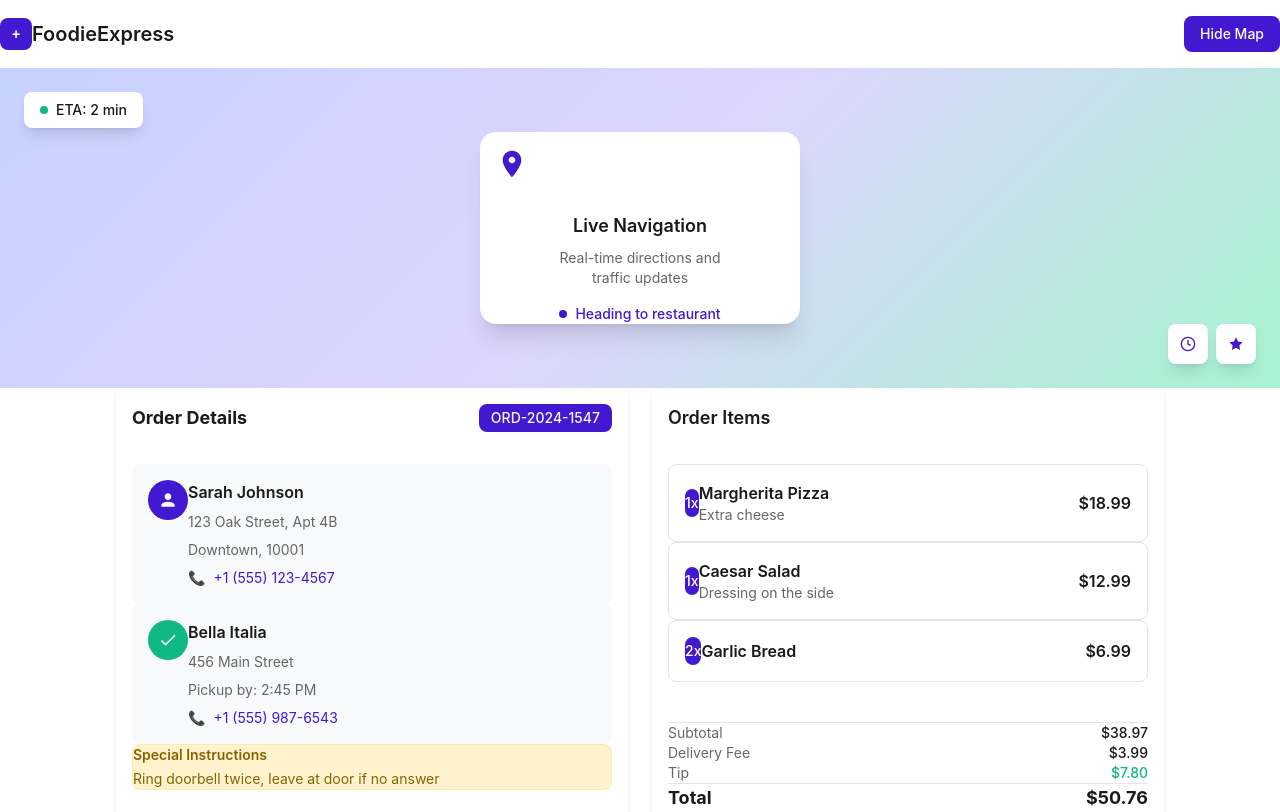
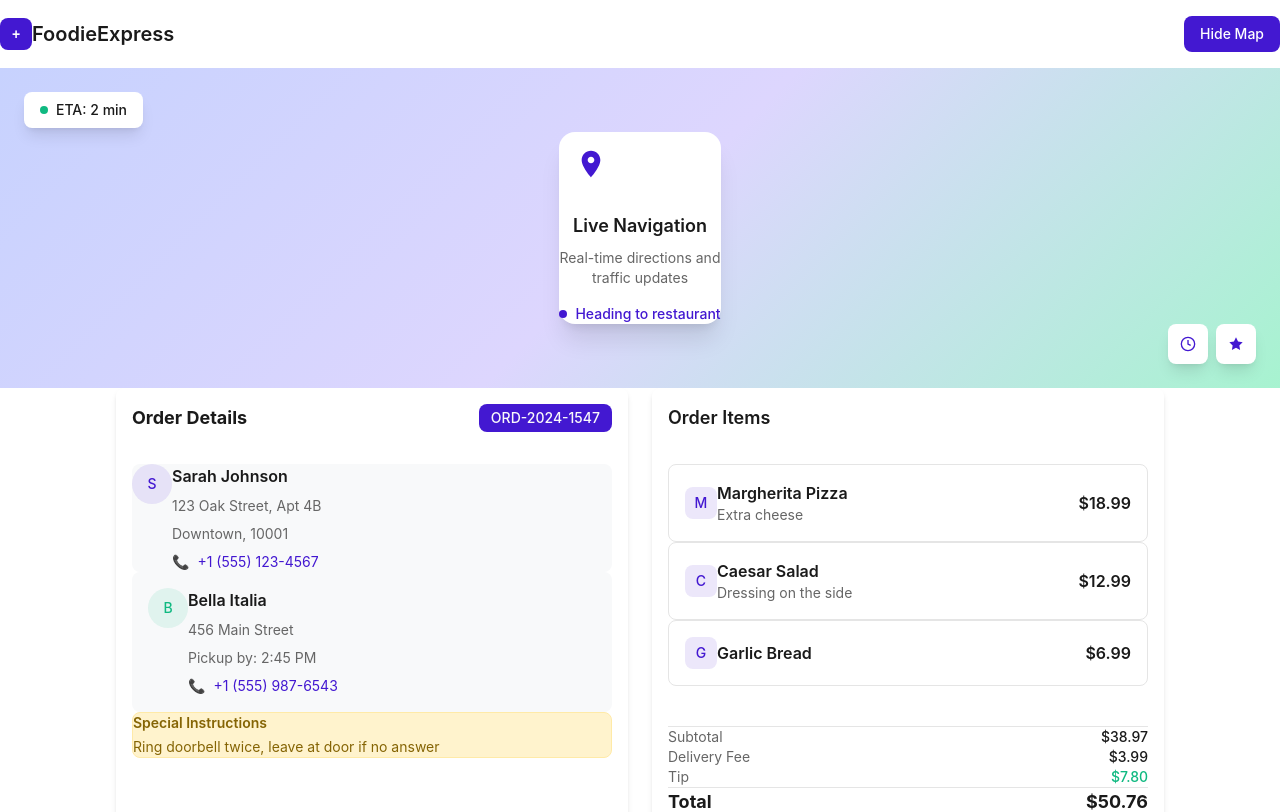
Before and after one commit to foodieEXPRESS/foodieEXPRESS_borN2Code, a React (Vite) app in the folder client/: page /order-details-tracking in a window 1280 px wide. Shown: the top 812 px of the page. Built offline with nearby package versions, Linux system fonts and the light colour scheme.

Commit message:
order tracking in progress

```diff
--- a/client/src/pages/am_pages/order_details_Tracking.tsx
+++ b/client/src/pages/am_pages/order_details_Tracking.tsx
@@ -16,7 +16,7 @@ const OrderDetailsTracking: React.FC = () => {
           </div>
           <button
             onClick={() => setShowMap(!showMap)}
-            className="text-white px-4 py-2 text-sm font-medium hover:opacity-90 transition-opacity cursor-pointer"
+            className="text-white px-4 py-2 text-sm font-medium hover:opacity-90 transition-opacity"
             style={{
               backgroundColor: 'var(--color-primary)',
               borderRadius: 'var(--button-radius)',
@@ -40,7 +40,7 @@ const OrderDetailsTracking: React.FC = () => {
               </div>
 
               {/* Live Navigation Card */}
-              <div className="bg-white rounded-2xl p-6 shadow-xl w-xs mx-4">
+              <div className="bg-white rounded-2xl p-6 shadow-xl max-w-sm mx-4">
                 <div className="flex items-center justify-center w-16 h-16 mx-auto mb-4">
                   <svg width="32" height="32" viewBox="0 0 24 24" fill="none" xmlns="http://www.w3.org/2000/svg">
                     <path d="M12 2C8.13 2 5 5.13 5 9c0 5.25 7 13 7 13s7-7.75 7-13c0-3.87-3.13-7-7-7zm0 9.5c-1.38 0-2.5-1.12-2.5-2.5s1.12-2.5 2.5-2.5 2.5 1.12 2.5 2.5-1.12 2.5-2.5 2.5z" fill="var(--color-primary)"/>
@@ -96,11 +96,9 @@ const OrderDetailsTracking: React.FC = () => {
 
               <div className="p-4 space-y-4  ">
                 {/* Customer Info */}
-                <div className="p-4 flex items-start space-x-3 rounded-md mb-8 " style={{ backgroundColor: '#F8F9FA' }}>
-                  <div className=" w-10 h-10 rounded-full flex items-center justify-center" style={{ backgroundColor: '#4318D1' }}>
-                    <svg width="20" height="20" viewBox="0 0 24 24" fill="none" xmlns="http://www.w3.org/2000/svg">
-                      <path d="M12 12c2.21 0 4-1.79 4-4s-1.79-4-4-4-4 1.79-4 4 1.79 4 4 4zm0 2c-2.67 0-8 1.34-8 4v2h16v-2c0-2.66-5.33-4-8-4z" fill="#FAFAFA"/>
-                    </svg>
+                <div className="flex items-start space-x-3 rounded-md mb-8 " style={{ backgroundColor: '#F8F9FA' }}>
+                  <div className="w-10 h-10 rounded-full flex items-center justify-center" style={{ backgroundColor: 'rgba(67, 24, 209, 0.1)' }}>
+                    <span className="font-medium text-sm" style={{ color: 'var(--color-primary)', fontFamily: 'var(--font-primary)' }}>S</span>
                   </div>
                   <div className="flex-1">
                     <h3 className="font-medium mb-2" style={{ color: 'var(--color-secondary-dark)', fontFamily: 'var(--font-primary)', fontWeight: '600' }}>Sarah Johnson</h3>
@@ -115,10 +113,8 @@ const OrderDetailsTracking: React.FC = () => {
 
                 {/* Restaurant Info */}
                 <div className="p-4 flex items-start space-x-3 rounded-md mb-8" style={{ backgroundColor: '#F8F9FA' }}>
-                  <div className="w-10 h-10 rounded-full flex items-center justify-center" style={{ backgroundColor: '#10B981' }}>
-                    <svg width="20" height="20" viewBox="0 0 24 24" fill="none" xmlns="http://www.w3.org/2000/svg">
-                      <path d="M9 16.17L4.83 12l-1.42 1.41L9 19 21 7l-1.41-1.41z" fill="var(--color-secondary-lighter)"/>
-                    </svg>
+                  <div className="w-10 h-10 rounded-full flex items-center justify-center" style={{ backgroundColor: 'rgba(16, 185, 129, 0.1)' }}>
+                    <span className="font-medium text-sm" style={{ color: 'var(--color-primary-alt)', fontFamily: 'var(--font-primary)' }}>B</span>
                   </div>
                   <div className=" flex-1">
                     <h3 className="font-medium mb-2" style={{ color: 'var(--color-secondary-dark)', fontFamily: 'var(--font-primary)', fontWeight: '600' }}>Bella Italia</h3>
@@ -153,8 +149,8 @@ const OrderDetailsTracking: React.FC = () => {
                 {/* Order Item 1 */}
                 <div className="p-4 flex items-center justify-between border " style={{ borderColor: '#E5E5E5', borderRadius: 'var(--button-radius)'}}>
                   <div className="flex items-center space-x-3">
-                    <div className="px-2 py-1 rounded flex items-center justify-center" style={{ backgroundColor: 'var(--color-primary)', borderRadius: 'var(--button-radius)' }}>
-                      <span className="font-medium text-sm text-white" style={{ fontFamily: 'var(--font-primary)' }}>1x</span>
+                    <div className="w-8 h-8 rounded-lg flex items-center justify-center" style={{ backgroundColor: 'rgba(67, 24, 209, 0.1)', borderRadius: 'var(--button-radius)' }}>
+                      <span className="font-medium text-sm" style={{ color: 'var(--color-primary)', fontFamily: 'var(--font-primary)' }}>M</span>
                     </div>
                     <div >
                       <p className="font-medium" style={{ color: 'var(--color-secondary-dark)', fontFamily: 'var(--font-primary)', fontWeight: '600' }}>Margherita Pizza</p>
@@ -167,8 +163,8 @@ const OrderDetailsTracking: React.FC = () => {
                 {/* Order Item 2 */}
                 <div className="p-4 flex items-center justify-between border " style={{ borderColor: '#E5E5E5', borderRadius: 'var(--button-radius)'}}>
                   <div className="flex items-center space-x-3">
-                    <div className="px-2 py-1 rounded flex items-center justify-center" style={{ backgroundColor: 'var(--color-primary)', borderRadius: 'var(--button-radius)' }}>
-                      <span className="font-medium text-sm text-white" style={{ fontFamily: 'var(--font-primary)' }}>1x</span>
+                    <div className="w-8 h-8 rounded-lg flex items-center justify-center" style={{ backgroundColor: 'rgba(67, 24, 209, 0.1)', borderRadius: 'var(--button-radius)' }}>
+                      <span className="font-medium text-sm" style={{ color: 'var(--color-primary)', fontFamily: 'var(--font-primary)' }}>C</span>
                     </div>
                     <div>
                       <p className="font-medium" style={{ color: 'var(--color-secondary-dark)', fontFamily: 'var(--font-primary)', fontWeight: '600' }}>Caesar Salad</p>
@@ -181,8 +177,8 @@ const OrderDetailsTracking: React.FC = () => {
                 {/* Order Item 3 */}
                 <div className=" p-4 flex items-center justify-between border" style={{ borderColor: '#E5E5E5', borderRadius: 'var(--button-radius)'}}>
                   <div className="flex items-center space-x-3">
-                    <div className="px-2 py-1 rounded flex items-center justify-center" style={{ backgroundColor: 'var(--color-primary)', borderRadius: 'var(--button-radius)' }}>
-                      <span className="font-medium text-sm text-white" style={{ fontFamily: 'var(--font-primary)' }}>2x</span>
+                    <div className="w-8 h-8 rounded-lg flex items-center justify-center" style={{ backgroundColor: 'rgba(67, 24, 209, 0.1)', borderRadius: 'var(--button-radius)' }}>
+                      <span className="font-medium text-sm" style={{ color: 'var(--color-primary)', fontFamily: 'var(--font-primary)' }}>G</span>
                     </div>
                     <div>
                       <p className="font-medium" style={{ color: 'var(--color-secondary-dark)', fontFamily: 'var(--font-primary)', fontWeight: '600' }}>Garlic Bread</p>
@@ -194,8 +190,8 @@ const OrderDetailsTracking: React.FC = () => {
 
                 {/* Pricing Summary */}
                 <div className=" p-4 space-y-2 mt-2 ">
-                  <div className="flex justify-between text-sm border-t  " style={{ borderColor: 'var(--color-secondary-light)' }}>
-                    <span className="mt-3" style={{ color: 'var(--color-secondary-gray)', fontFamily: 'var(--font-primary)', fontWeight: '400' }}>Subtotal</span>
+                  <div className="flex justify-between text-sm border-t " style={{ borderColor: 'var(--color-secondary-light)' }}>
+                    <span style={{ color: 'var(--color-secondary-gray)', fontFamily: 'var(--font-primary)', fontWeight: '400' }}>Subtotal</span>
                     <span style={{ color: 'var(--color-secondary-dark)', fontFamily: 'var(--font-primary)', fontWeight: '500' }}>$38.97</span>
                   </div>
                   <div className="flex justify-between text-sm">
@@ -207,7 +203,7 @@ const OrderDetailsTracking: React.FC = () => {
                     <span style={{ color: 'var(--color-primary-alt)', fontFamily: 'var(--font-primary)', fontWeight: '500' }}>$7.80</span>
                   </div>
                   <div className="flex justify-between font-semibold text-lg border-t pt-2" style={{ borderColor: 'var(--color-secondary-light)' }}>
-                    <span className="mb-8" style={{ color: 'var(--color-secondary-dark)', fontFamily: 'var(--font-primary)', fontWeight: '700' }}>Total</span>
+                    <span style={{ color: 'var(--color-secondary-dark)', fontFamily: 'var(--font-primary)', fontWeight: '700' }}>Total</span>
                     <span style={{ color: 'var(--color-secondary-dark)', fontFamily: 'var(--font-primary)', fontWeight: '700' }}>$50.76</span>
                   </div>
                 </div>
@@ -215,7 +211,7 @@ const OrderDetailsTracking: React.FC = () => {
             </div>
 
             {/* Delivery Status */}
-            <div className="bg-white rounded-lg  shadow-md w-4/5 mx-auto " style={{ borderRadius: 'var(--button-radius)' }}>
+            <div className="bg-white rounded-lg  shadow-md w-3/5 mx-auto " style={{ borderRadius: 'var(--button-radius)' }}>
               <div className="p-4 ">
                 <h2 className="text-lg font-semibold" style={{ color: 'var(--color-secondary-dark)', fontFamily: 'var(--font-primary)' }}>Delivery Status</h2>
               </div>
```
